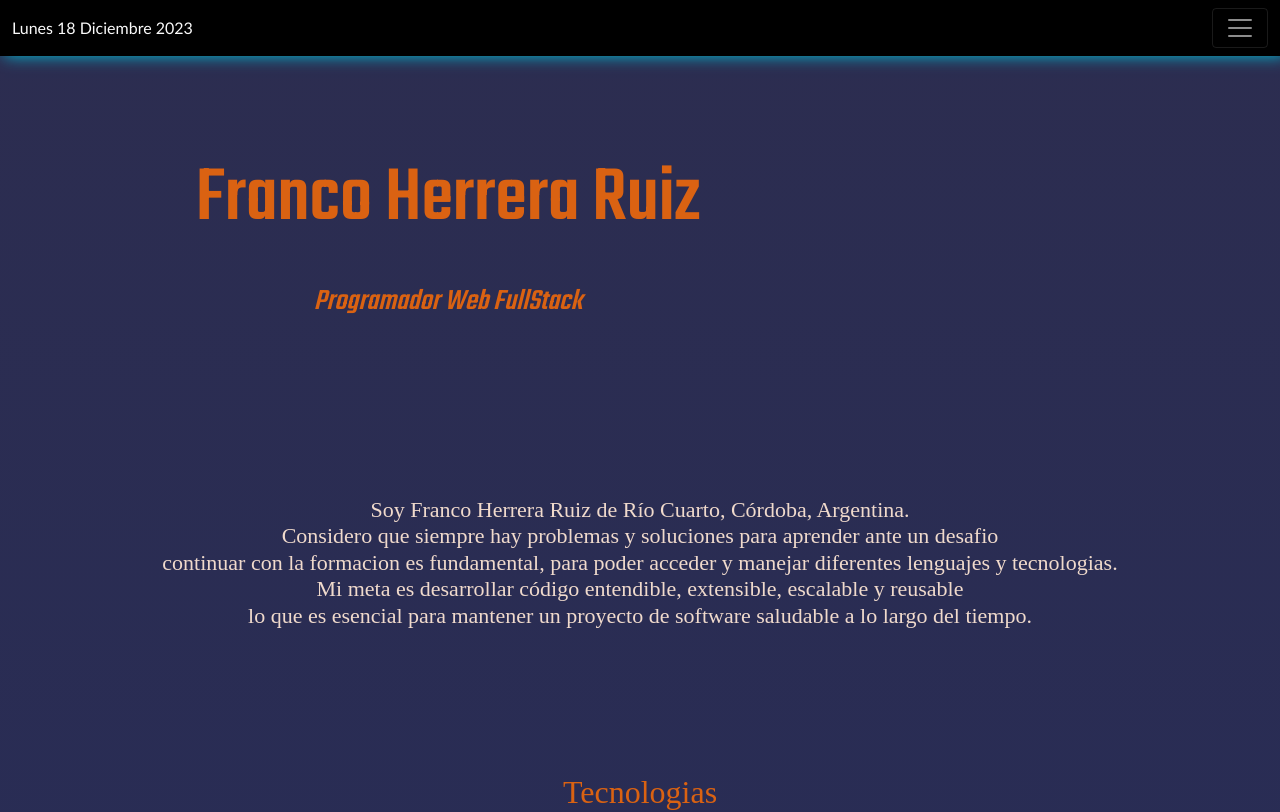
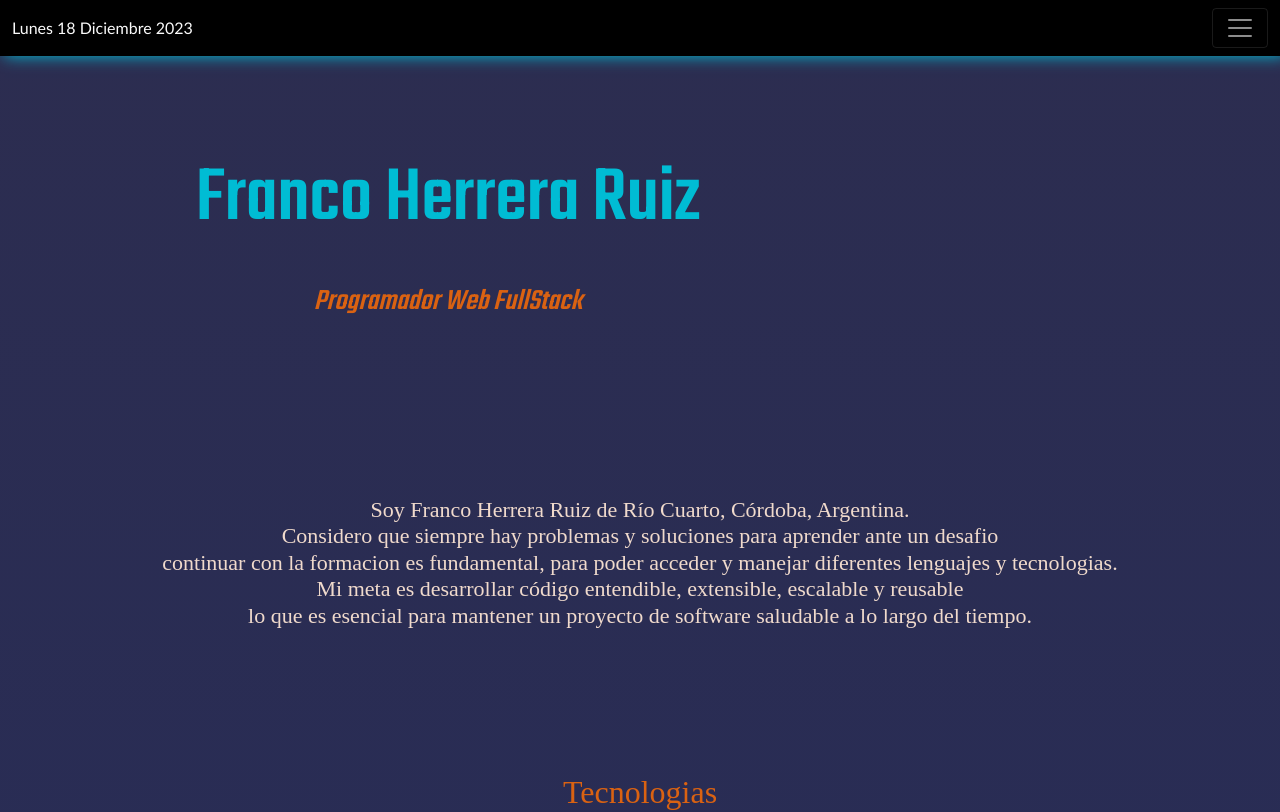
Before and after one commit to Saponka/Portfolio-2023-React, a React (Create React App) app: page / in a window 1280 px wide. Shown: the top 812 px of the page. Built offline with nearby package versions, Linux system fonts and the light colour scheme; a web font is replaced by a local one.

Commit message:
color fondo header

```diff
--- a/src/components/Header/header.css
+++ b/src/components/Header/header.css
@@ -6,7 +6,7 @@
     margin-top: 25px;
    }
   .nombre{
-     color: rgb(218, 98, 18);
+     color: #00BCD4;
      margin: 30px;
      font-size: 5rem;
     font-family:  'Teko';
```
